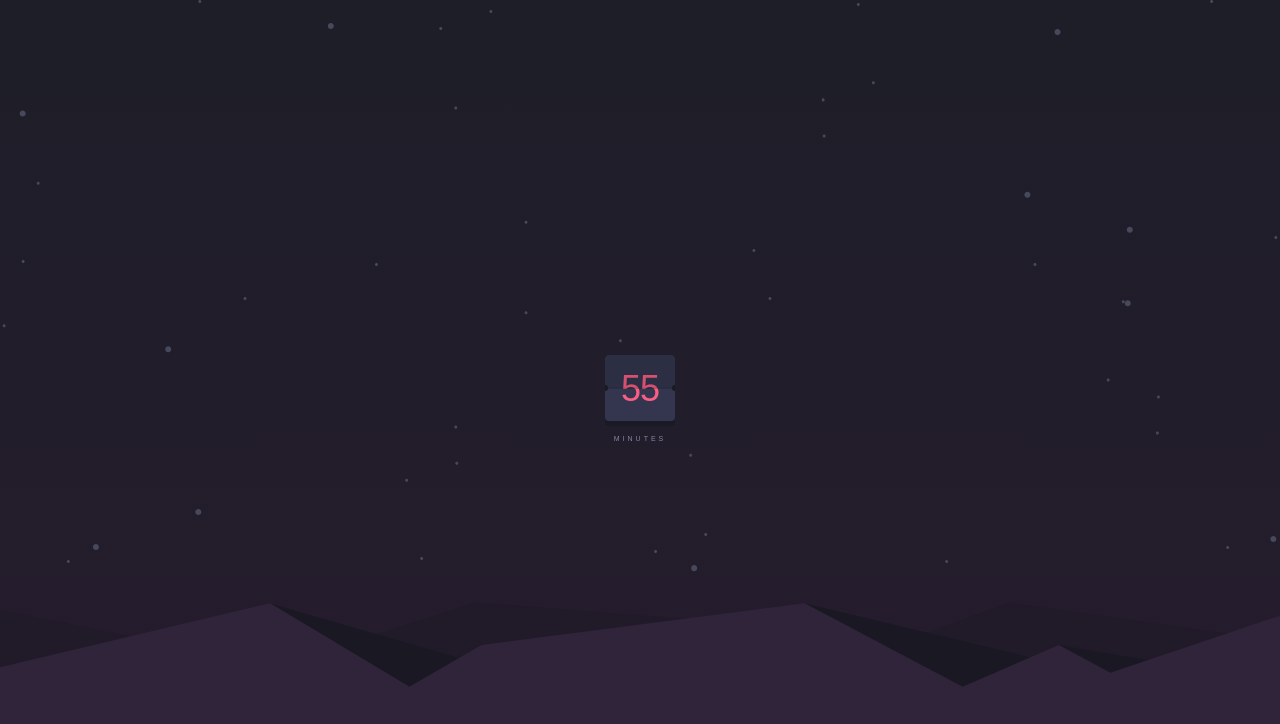
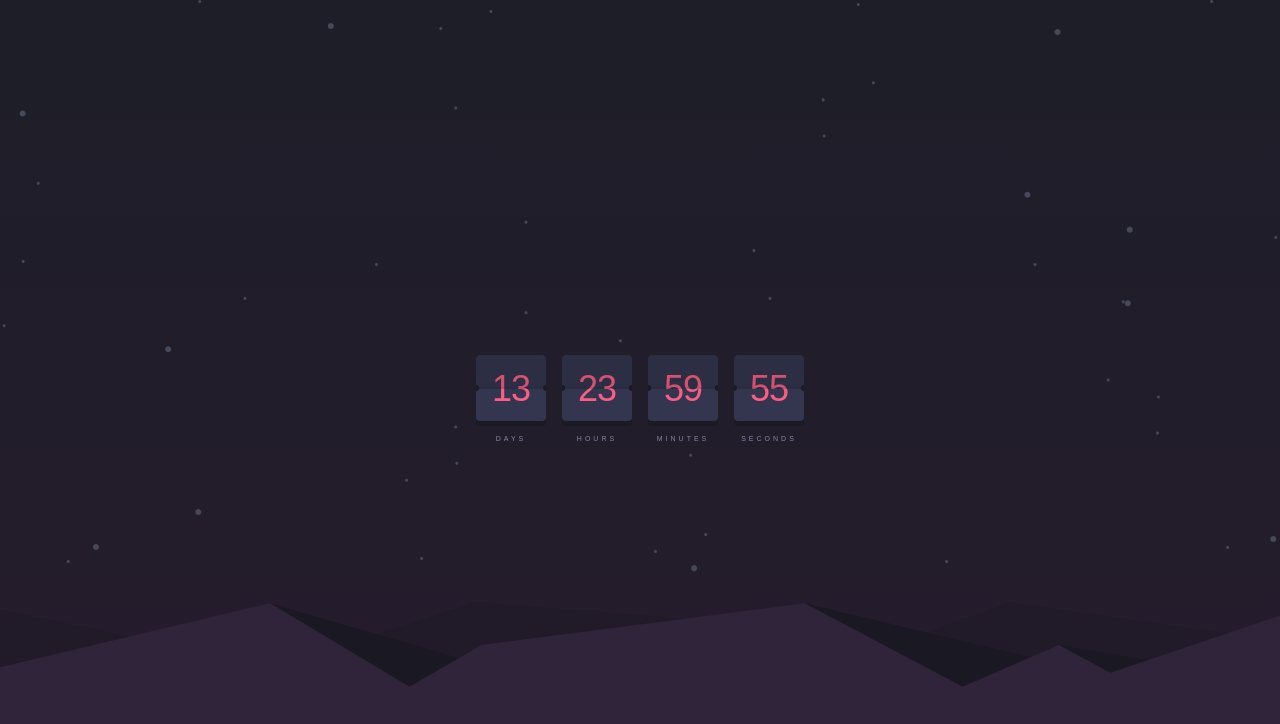
Before and after one commit to johnnygerard/fem-launch-countdown-timer, an Angular app: page / in a window 1280 px wide. Shown: the top 724 px of the page. Built offline with nearby package versions, Linux system fonts and the light colour scheme; a web font is replaced by a local one.

Commit message:
feat: timer component

```diff
--- a/src/app/app.component.html
+++ b/src/app/app.component.html
@@ -1 +1 @@
-<app-ticker [value]="55" unit="minutes"/>
+<app-timer />
--- a/src/app/app.component.ts
+++ b/src/app/app.component.ts
@@ -1,12 +1,12 @@
 import { Component, OnInit } from '@angular/core';
 import { CommonModule } from '@angular/common';
 import { environment } from 'src/environments/environment';
-import { TickerComponent } from './ticker/ticker.component';
+import { TimerComponent } from './timer/timer.component';
 
 @Component({
   selector: 'app-root',
   standalone: true,
-  imports: [CommonModule, TickerComponent],
+  imports: [CommonModule, TimerComponent],
   templateUrl: './app.component.html',
   styleUrls: ['./app.component.scss']
 })
--- /dev/null
+++ b/src/app/timer/timer.component.html
@@ -0,0 +1,4 @@
+<app-ticker [value]="days" unit="days"/>
+<app-ticker [value]="hours" unit="hours"/>
+<app-ticker [value]="minutes" unit="minutes"/>
+<app-ticker [value]="seconds" unit="seconds"/>
--- /dev/null
+++ b/src/app/timer/timer.component.scss
@@ -0,0 +1,13 @@
+@use 'index' as *;
+
+:host {
+  display: flex;
+
+  @include mobile {
+    gap: 16px;
+  }
+
+  @include desktop {
+    gap: 32px;
+  }
+}
--- /dev/null
+++ b/src/app/timer/timer.component.ts
@@ -0,0 +1,53 @@
+import { Component, OnDestroy, OnInit } from '@angular/core';
+import { CommonModule } from '@angular/common';
+import { TickerComponent } from '../ticker/ticker.component';
+
+@Component({
+  selector: 'app-timer',
+  standalone: true,
+  imports: [CommonModule, TickerComponent],
+  templateUrl: './timer.component.html',
+  styleUrls: ['./timer.component.scss']
+})
+export class TimerComponent implements OnInit {
+  protected days = 14;
+  protected hours = 0;
+  protected minutes = 0;
+  protected seconds = 0;
+
+  private timerId = 0;
+
+  ngOnInit(): void {
+    this.timerId = window.setInterval(() => this.tick(), 1000);
+  }
+
+  private tick(): void {
+    if (this.seconds) {
+      this.seconds--;
+      return;
+    }
+
+    if (this.minutes) {
+      this.minutes--;
+      this.seconds = 59;
+      return;
+    }
+
+    if (this.hours) {
+      this.hours--;
+      this.minutes = 59;
+      this.seconds = 59;
+      return;
+    }
+
+    if (this.days) {
+      this.days--;
+      this.hours = 23;
+      this.minutes = 59;
+      this.seconds = 59;
+      return;
+    }
+
+    window.clearInterval(this.timerId);
+  }
+}
```
Also changed, not shown: 1 other file (tests, documents, lock files or other folders).
